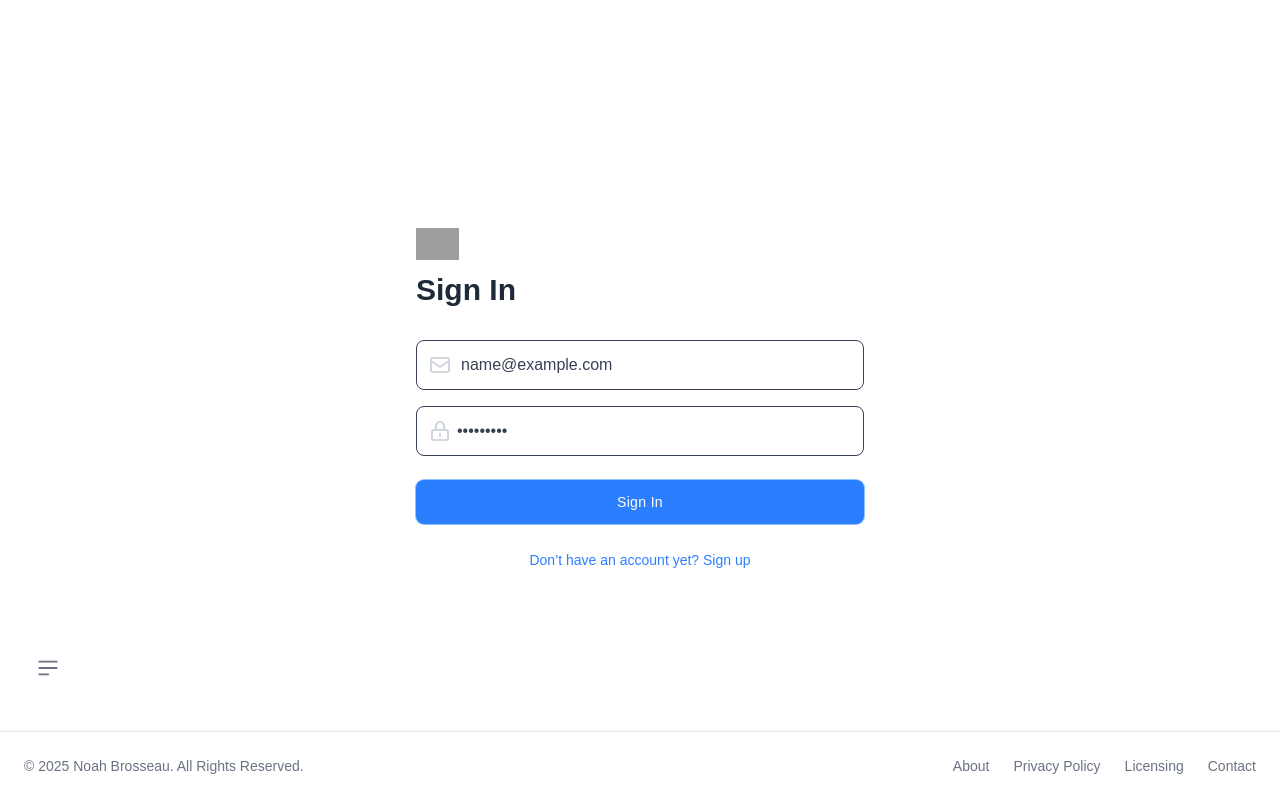
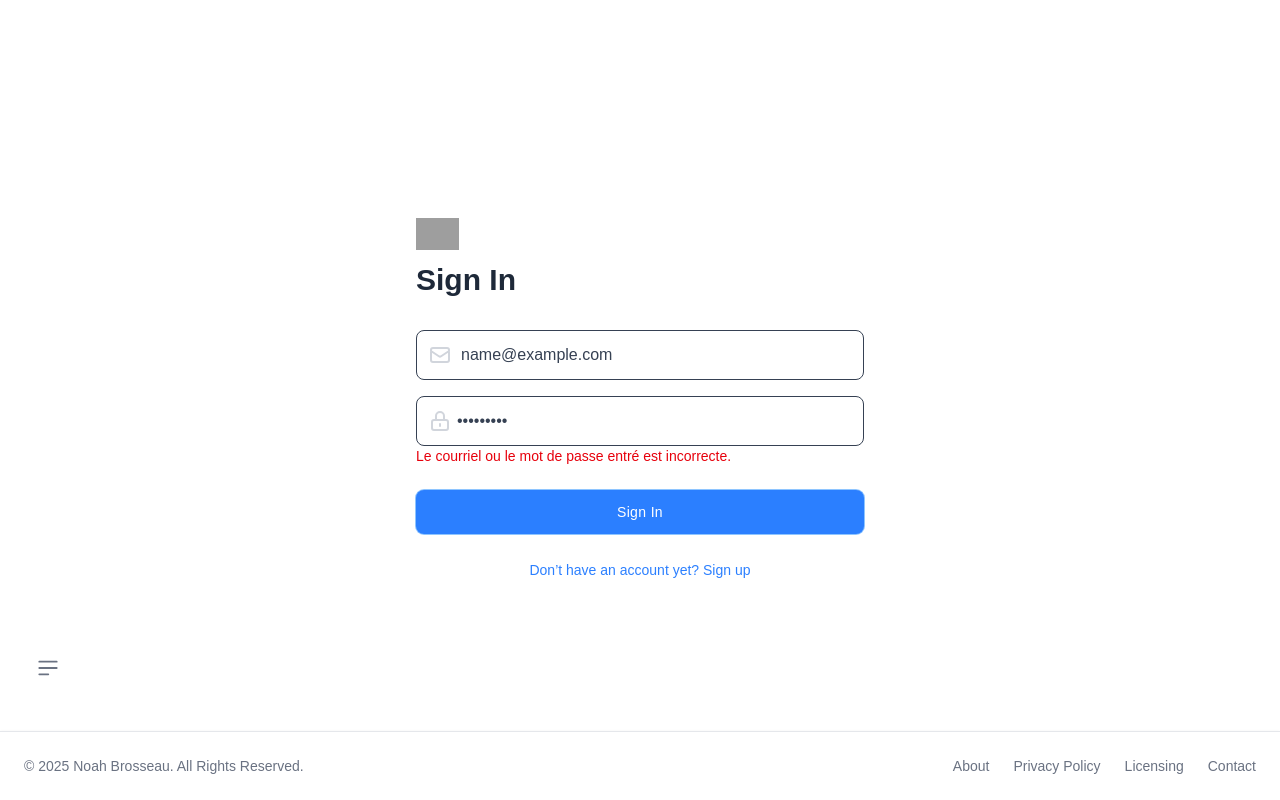
Before and after one commit to NoahBro2003/Portfolio, a Next.js app in the folder Projet/Frontend/portfolionb/: page /login in a window 1280 px wide. Both pictures are taken after typing "name@example.com", "Sample123" into the empty fields and a click on the button "Sign In". Built offline with nearby package versions, Linux system fonts and the light colour scheme; no server answers; grey boxes are pictures that could not be loaded.

Commit message:
Implement login validation
- Made error messages for the sign in.

```diff
--- a/Projet/Frontend/portfolionb/src/app/components/SignIn.js
+++ b/Projet/Frontend/portfolionb/src/app/components/SignIn.js
@@ -1,5 +1,5 @@
 "use client";
-import React, { useRef } from "react";
+import React, { useRef, useState } from "react";
 import Link from "next/link";
 import { useRouter } from "next/navigation";
 import { login } from "@/api/services/loginService";
@@ -13,6 +13,8 @@ function SignIn() {
   const router = useRouter();
   const dispatch = useDispatch();
 
+  const [errors, setErrors] = useState({})
+
   const handleSubmit = async (e) => {
     e.preventDefault();
 
@@ -20,6 +22,19 @@ function SignIn() {
       email: emailRef.current.value,
       mot_de_passe: mdpRef.current.value,
     };
+
+    const errors = {};
+    const emailValue = emailRef.current.value
+    const mdpValue = mdpRef.current.value
+
+    if(emailValue.length <= 0 || mdpValue.length <= 0){
+        errors.empty = "Les champs doivent être remplis.";
+    }
+
+    if(Object.keys(errors).length > 0){
+        setErrors(errors);
+        return;
+    }
 
     try {
       console.log(payload);
@@ -38,7 +53,7 @@ function SignIn() {
         router.push(`/users/${result.data.id}`);
       }
     } catch (error) {
-      console.error("Error: ", error);
+      setErrors({api: 'Le courriel ou le mot de passe entré est incorrecte.'})
     }
   };
 
@@ -110,7 +125,10 @@ function SignIn() {
                 required
               />
             </div>
-
+            <div>
+            {errors.empty && <p className="mt2 text-sm text-red-600 dark:text-red-400">{errors.empty}</p>}
+            {errors.api && <p className="mt2 text-sm text-red-600 dark:text-red-400">{errors.api}</p>}
+            </div>
             <div className="mt-6">
               <button
                 onClick={handleSubmit}
```
